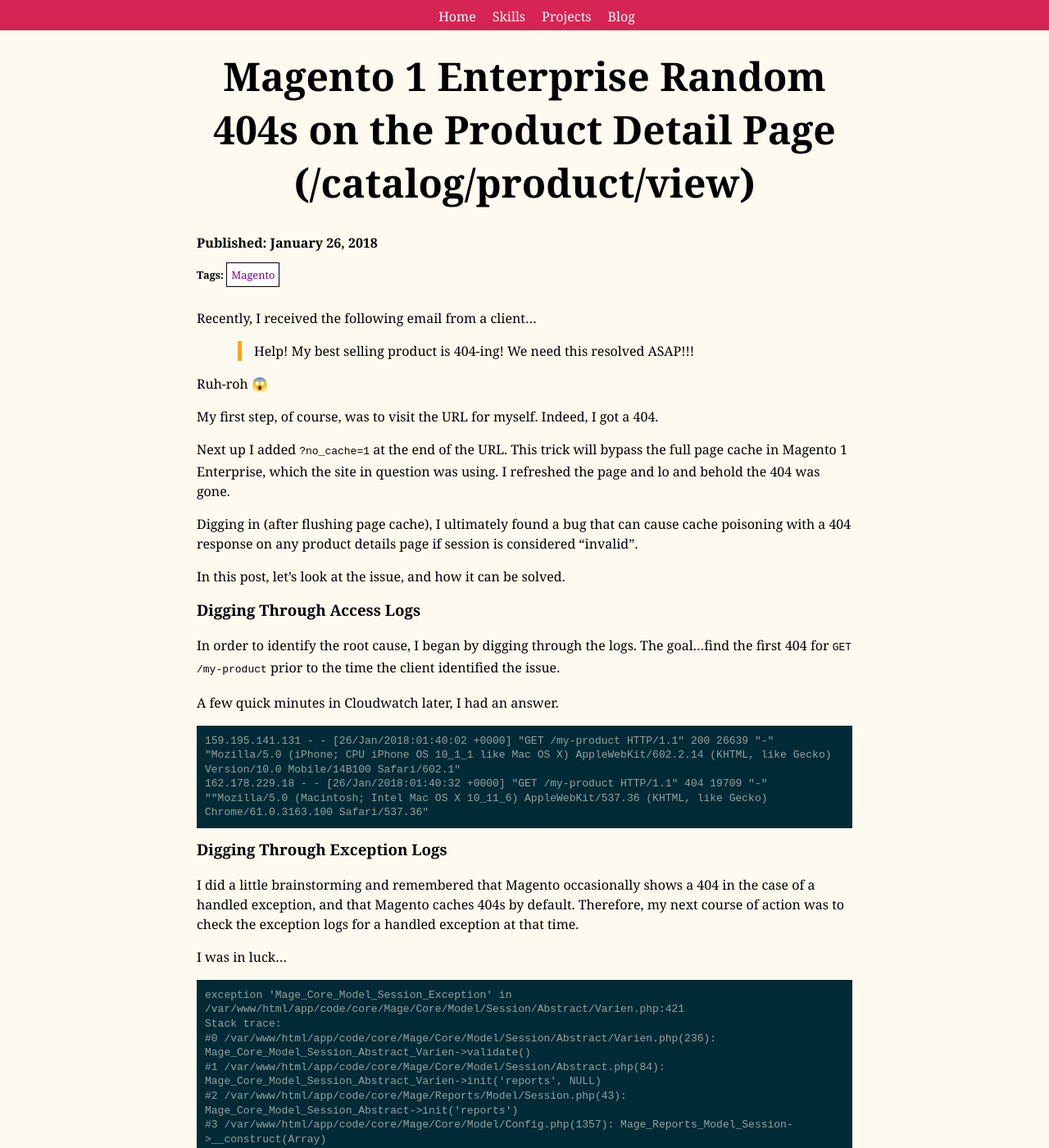
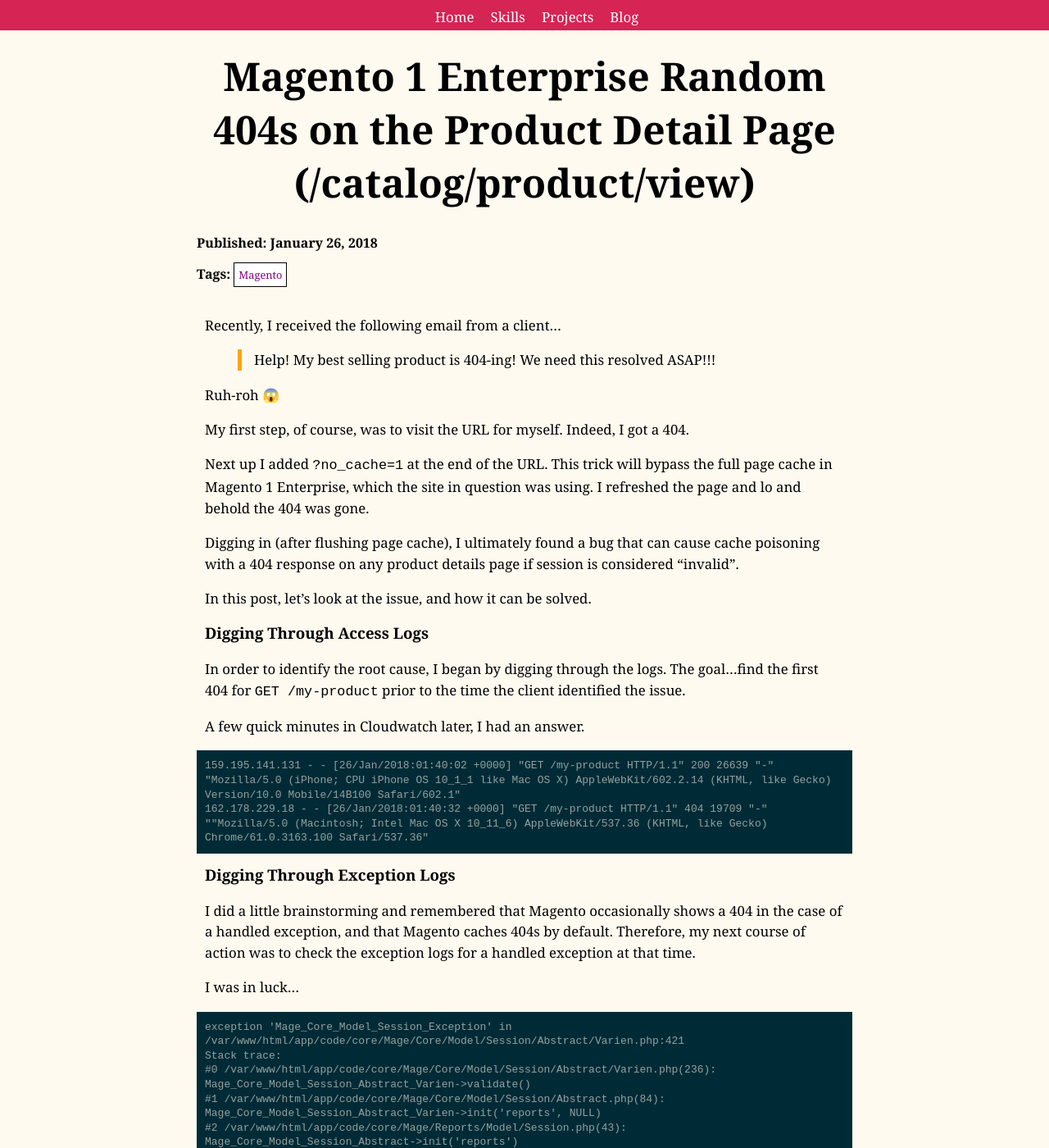
Before and after one commit to mpchadwick/mpchadwick.github.io, a Jekyll site: the page built from _posts/2018-01-26-magento-1-enterprise-random-404s-on-the-product-detail-page-catalog-product-view.md, in a window 1280 px wide and 1400 px high. Shown: the whole window at 82% size. Built offline with Jekyll 4.4.1, drawn with Linux system fonts in a browser that asks for light colours; emoji names are drawn with the system emoji font; comment, search, counter and statistics services are not loaded.

Commit message:
Typographical tweaks

```diff
--- a/_layouts/blog-single.html
+++ b/_layouts/blog-single.html
@@ -13,15 +13,17 @@ layout: page
   </ul>
 </div>
 {% endif %}
+<div class="blog-post-wrapper">
 {{ content }}
 {% if page.edits.size > 0 %}
-<div class="tout tout--alt">
+<div class="tout tout--alt edits">
     <p><strong><em>Edits</em></strong></p>
     {% for edit in page.edits %}
     <p><strong>{{ edit.date }}</strong>: {{ edit.content }}</p>
     {% endfor %}
 </div>
 {% endif %}
+</div>
 <div class="tout">
 {% include bio.html %}
 </div>
--- /dev/null
+++ b/_sass/_blog-post.scss
@@ -0,0 +1,17 @@
+.blog-post-wrapper {
+  @media (min-width: 920px) {
+    p, h3, h4, div.edits {
+      max-width: 780px;
+      margin-left: 10px;
+
+      /* Negate the styling for images */
+      img:not(.emoji) {
+        max-width: 800px;
+        margin-left: -10px;
+      }
+    }
+    blockquote p {
+      margin-left: 0;
+    }
+  }
+}
--- a/_sass/_global.scss
+++ b/_sass/_global.scss
@@ -41,6 +41,12 @@ ul > li > ul {
 }
 p, blockquote, li {
     line-height: 1.5rem;
+}
+@media (min-width: 920px) {
+  p, blockquote, li {
+      line-height: 1.6rem;
+      font-size: 1.05rem;
+  }
 }
 pre {
     white-space: nowrap;
--- a/_sass/_tags-list.scss
+++ b/_sass/_tags-list.scss
@@ -1,5 +1,4 @@
 .tags-list {
-  font-size: 0.8em;
   margin-bottom: 2em;
 
   a {
@@ -13,6 +12,7 @@
     li {
       display: inline-block;
       padding-right: 5px;
+      font-size: 0.8rem;
 
       a {
         padding: 5px;
--- a/style/main.scss
+++ b/style/main.scss
@@ -13,6 +13,7 @@
 @import '_paginator.scss';
 @import '_tags-list.scss';
 @import '_home.scss';
+@import '_blog-post.scss';
 @import '_projects.scss';
 @import '_search.scss';
 @import '_tags';
```
